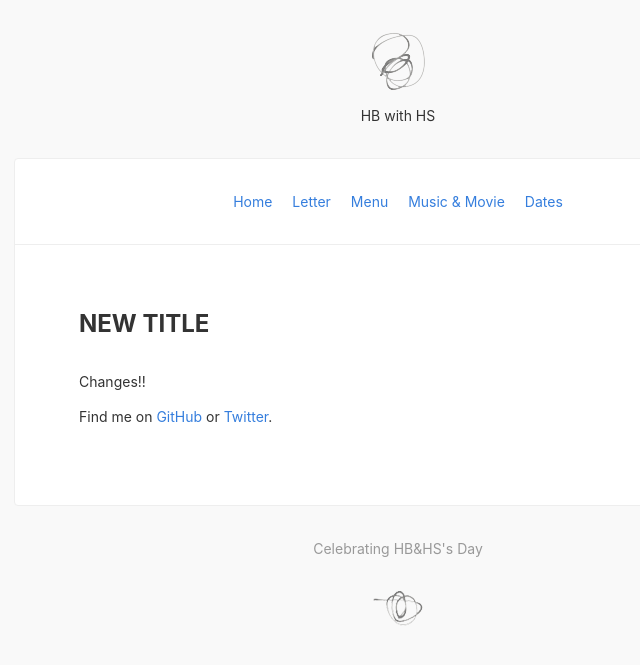
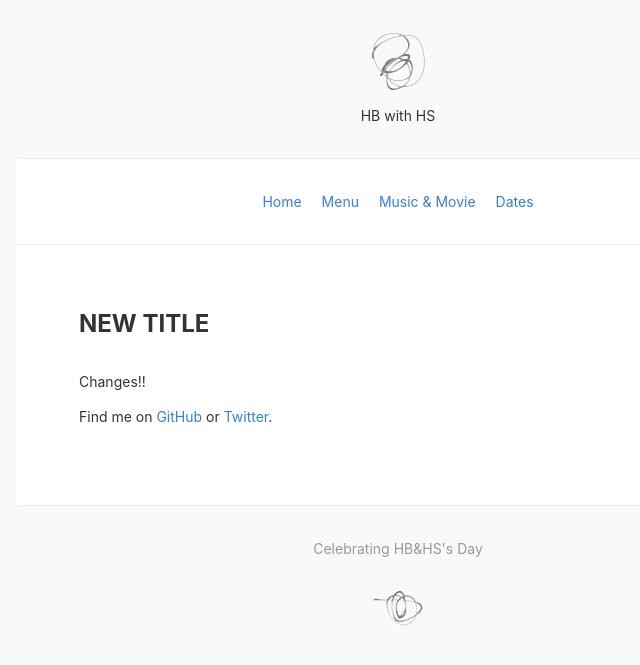
Before and after one commit to HBwithHS/HBwithHS.github.io, a Jekyll site: the page built from menu.md, in a window 1280 px wide. Shown: the top 665 px of the page, without its empty margins (242-882 px from the left). Built offline with Jekyll 4.4.1, drawn with Linux system fonts in a browser that asks for light colours; nearby versions of some CDN libraries.

Commit message:
Home Page

```diff
--- a/_config.yml
+++ b/_config.yml
@@ -12,9 +12,6 @@ links:
   - name:         Home
     url:          /
     external:     false
-  - name:         Letter
-    url:          /letter
-    external:     false
   - name:         Menu
     url:          /menu
     external:     false
@@ -26,7 +23,7 @@ links:
     external:     false
 # ------------ CONFIGURABLE END ------------
 
-permalink:        /letter/:title
+permalink:        /posts/:title
 defaults:
   - values:
       layout: "default"
```
Also changed, not shown: _posts/2013-05-06-more-post.md (renamed from _letter/2013-05-06-more-post.md), _posts/2017-03-12-scribble-the-jekyll-theme.md (renamed from _letter/2017-03-12-scribble-the-jekyll-theme.md).
